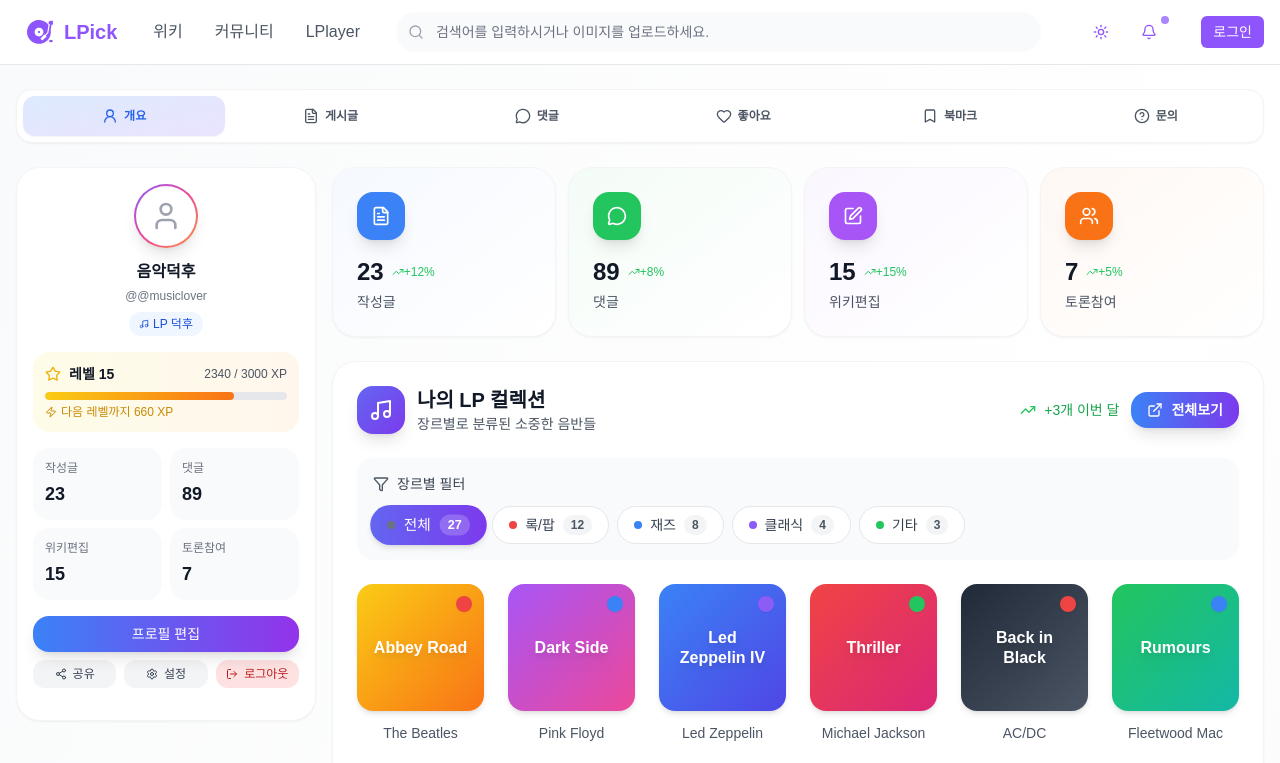
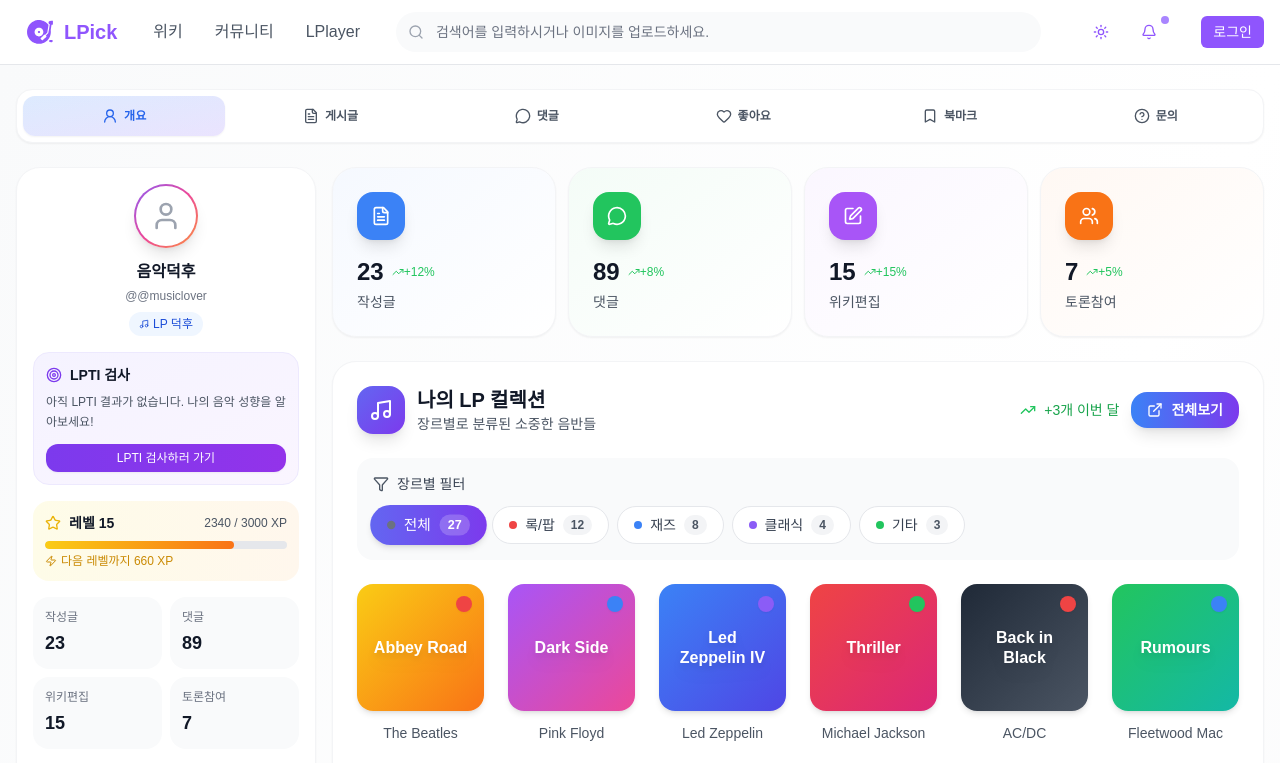
Before and after one commit to 404-Not-Found-DMU/lpick-frontend, a Next.js app: page /mypage in a window 1280 px wide. Shown: the top 763 px of the page. Built offline with nearby package versions, Linux system fonts and the light colour scheme; no server answers.

Commit message:
feat: #60 마이페이지 LPTI 추가

```diff
--- a/src/app/mypage/components/profile/ProfileSidebar.tsx
+++ b/src/app/mypage/components/profile/ProfileSidebar.tsx
@@ -1,11 +1,12 @@
 'use client';
 
 import React, { useEffect } from 'react';
-import { Share2, Music, Settings, LogOut, Star, Zap, User } from 'lucide-react';
+import { Share2, Music, Settings, LogOut, Star, Zap, User, Target } from 'lucide-react';
 import Image from 'next/image';
 import { useMyPageStore } from '@/store/myPageStore';
 import { useUserStore } from '@/store/userStore';
 import { useLogout } from '../../hooks/useLogout';
+import { useRouter } from 'next/navigation';
 
 interface StatCardProps {
   label: string;
@@ -24,6 +25,7 @@ const ProfileSidebar = () => {
   const { userProfile, activityStats, setActiveTab, syncUserInfo } = useMyPageStore();
   const { userInfo } = useUserStore();
   const { handleLogout } = useLogout();
+  const router = useRouter();
 
   // 컴포넌트 마운트 시 실제 사용자 정보로 동기화
   useEffect(() => {
@@ -64,6 +66,49 @@ const ProfileSidebar = () => {
           <Music className="h-2.5 w-2.5" />
           LP 덕후
         </span>
+      </div>
+
+      {/* LPTI Section */}
+      <div className="mb-4 rounded-2xl border border-violet-100 bg-gradient-to-br from-violet-50 to-purple-50 p-3 dark:border-violet-900/30 dark:from-gray-800/30 dark:to-gray-800/10">
+        {userInfo?.lpti ? (
+          <div>
+            <div className="mb-2 flex items-center justify-between">
+              <div className="flex items-center gap-2">
+                <Music className="h-4 w-4 text-violet-600 dark:text-violet-400" />
+                <span className="text-sm font-bold text-gray-900 dark:text-white">내 LPTI</span>
+              </div>
+              <span className="rounded-full bg-violet-100 px-2 py-0.5 text-xs font-medium text-violet-700 dark:bg-violet-900/30 dark:text-violet-300">{userInfo.lpti.code}</span>
+            </div>
+            {userInfo.lpti.nickname && (
+              <p className="text-xs text-gray-700 dark:text-gray-300">{userInfo.lpti.nickname}</p>
+            )}
+            {userInfo.lpti.summary && (
+              <p className="mt-1 text-xs text-gray-600 dark:text-gray-400 leading-relaxed">{userInfo.lpti.summary}</p>
+            )}
+            <button
+              onClick={() => router.push('/lpti')}
+              className="mt-3 w-full rounded-xl bg-violet-600 py-1.5 text-xs font-medium text-white shadow-sm transition-colors hover:bg-violet-700"
+            >
+              결과 보기 / 다시 검사하기
+            </button>
+          </div>
+        ) : (
+          <div>
+            <div className="mb-2 flex items-center gap-2">
+              <Target className="h-4 w-4 text-violet-600 dark:text-violet-400" />
+              <span className="text-sm font-bold text-gray-900 dark:text-white">LPTI 검사</span>
+            </div>
+            <p className="text-xs text-gray-600 dark:text-gray-400 leading-relaxed">
+              아직 LPTI 결과가 없습니다. 나의 음악 성향을 알아보세요!
+            </p>
+            <button
+              onClick={() => router.push('/lpti')}
+              className="mt-3 w-full rounded-xl bg-gradient-to-r from-violet-600 to-purple-600 py-1.5 text-xs font-medium text-white shadow-sm transition-all hover:from-violet-700 hover:to-purple-700"
+            >
+              LPTI 검사하러 가기
+            </button>
+          </div>
+        )}
       </div>
 
       {/* Level & Experience Bar */}
```
Also changed, not shown: src/app/login/types/user.types.ts (+7 -0 lines).
